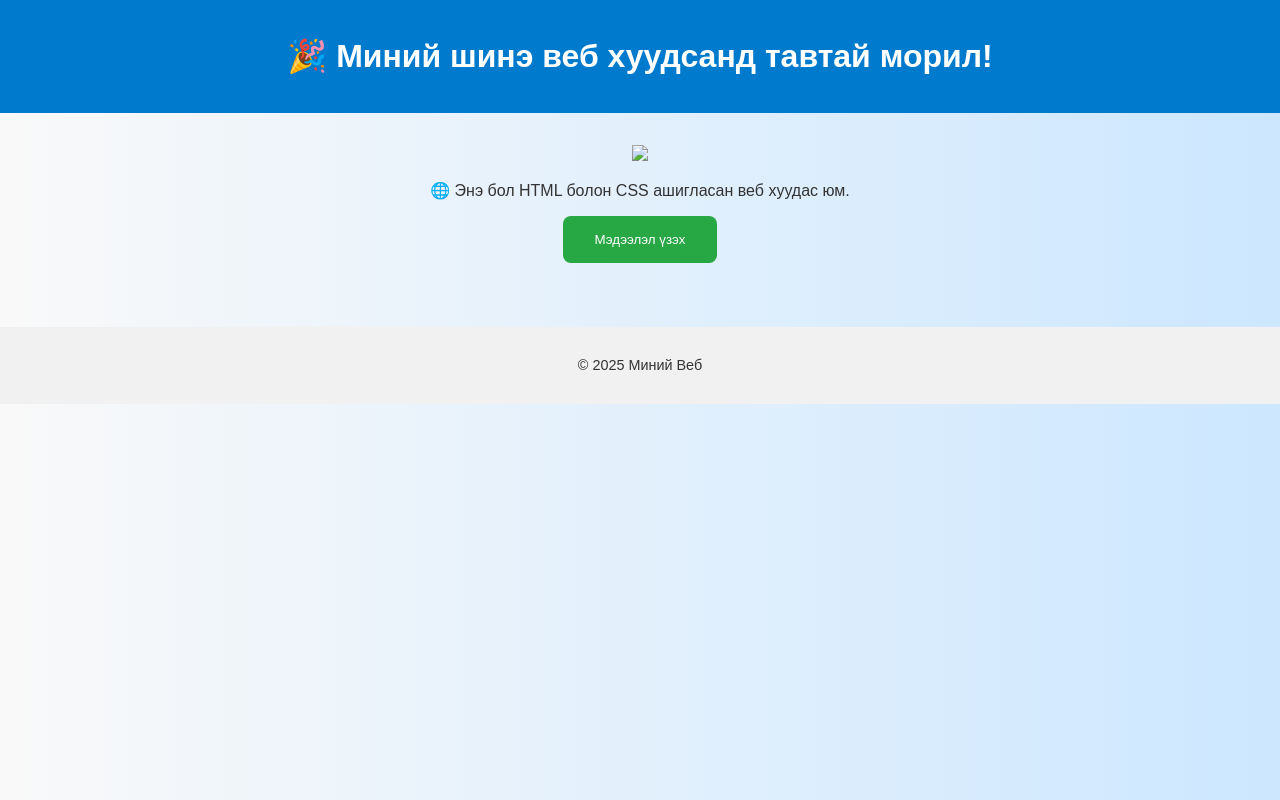
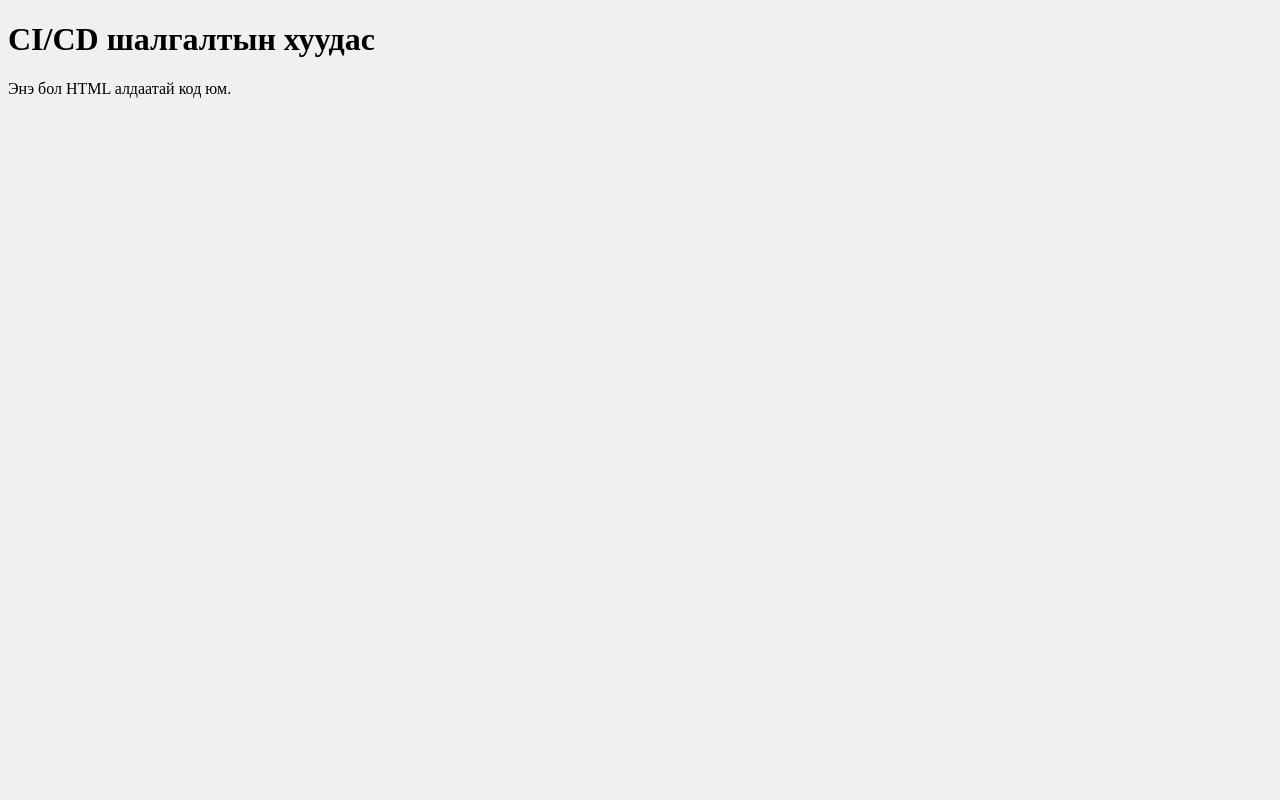
Before and after one commit to Altjin09/my-web, a website: page index.html in a window 1280 px wide. Drawn offline with Linux system fonts and the light colour scheme.

Commit message:
jjррhhhhрр

```diff
--- a/index.html
+++ b/index.html
@@ -1,23 +1,16 @@
 <!DOCTYPE html>
 <html lang="mn">
 <head>
-  <meta charset="UTF-8" />
-  <meta name="viewport" content="width=device-width, initial-scale=1.0" />
-  <title>Миний Веб</title>
-  <link rel="stylesheet" href="style.css" />
+  <meta charset="UTF-8">
+  <title>CI/CD Test</title>
+  <style>
+    body {
+      background-color: #f0f0f0
+    }
+  </style>
 </head>
 <body>
-  <header>
-    <h1>🎉 Миний шинэ веб хуудсанд тавтай морил!</h1>
-  </header>
-  <main>
-    <img src="image.jpg">
-    <p>🌐 Энэ бол HTML болон CSS ашигласан веб хуудас юм.</p>
-    <button class="btn">Мэдээлэл үзэх</button>
-  </main>
-  <footer>
-    <p>© 2025 Миний Веб</p>
-  </footer>
+  <h1>CI/CD шалгалтын хуудас</h1>
+  <p>Энэ бол HTML алдаатай код юм.
 </body>
 </html>
-<!-- Trigger CI/CD -->
--- a/package.json
+++ b/package.json
@@ -2,8 +2,9 @@
   "name": "my-web",
   "version": "1.0.0",
   "scripts": {
-    "test": "htmlhint index.html && stylelint style.css"
-  },
+  "test": "npx htmlhint index.html && npx stylelint style.css"
+}
+,
   "devDependencies": {
     "htmlhint": "^1.1.4",
     "stylelint": "^15.10.1",
--- a/style.css
+++ b/style.css
@@ -1,10 +1,7 @@
 body {
-  font-family: Arial, sans-serif;
-  background: linear-gradient(to right, #f9f9f9, #cce7ff);
-  margin: 0;
-  padding: 0;
-  color: #333;
-  text-align: center;
+  font-family Arial;
+  color: red
+  padding: 10px
 }
 
 header {
```
